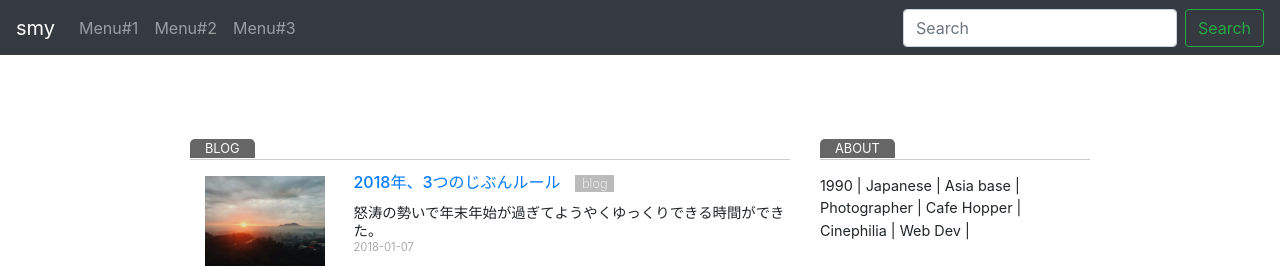
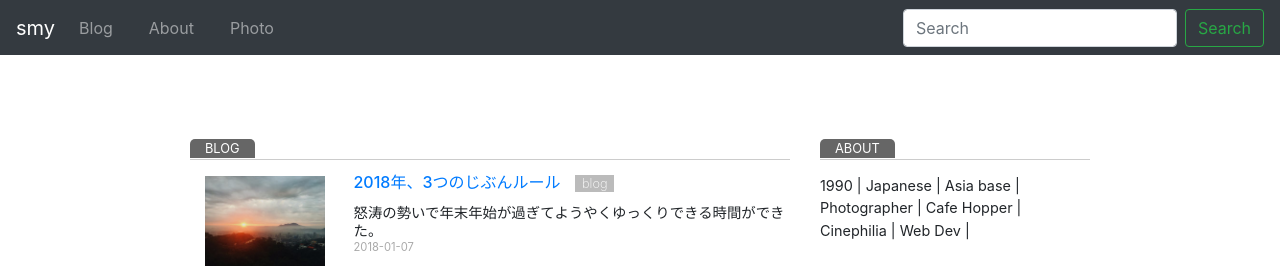
Before and after one commit to sumi0820/smy-jp-v1, a Jekyll site: the page built from index.md, in a window 1280 px wide. Shown: the top 268 px of the page. Built offline with Jekyll 4.4.1, drawn with Linux system fonts in a browser that asks for light colours; nearby versions of some CDN libraries.

Commit message:
initial commit

```diff
--- a/_includes/top-nav.html
+++ b/_includes/top-nav.html
@@ -2,21 +2,24 @@
 
 <nav class="navbar navbar-expand-sm navbar-dark bg-dark">
   <a class="navbar-brand" href="{{ site.url }}/">smy</a>
-  <button class="navbar-toggler" type="button"
-      data-toggle="collapse"
-      data-target="#navmenu1"
-      aria-controls="navmenu1"
-      aria-expanded="false"
-      aria-label="Toggle navigation">
+  <button class="navbar-toggler" type="button" data-toggle="collapse" data-target="#navbarSupportedContent" aria-controls="navbarSupportedContent" aria-expanded="false" aria-label="Toggle navigation">
     <span class="navbar-toggler-icon"></span>
   </button>
-  <div class="collapse navbar-collapse" id="navmenu1">
-    <div class="navbar-nav">
-      <a class="nav-item nav-link" href="#">Menu#1</a>
-      <a class="nav-item nav-link" href="#">Menu#2</a>
-      <a class="nav-item nav-link" href="#">Menu#3</a>
-    </div>
-  </div>
+    <div class="collapse navbar-collapse" id="navbarSupportedContent">
+      <ul class="navbar-nav mr-auto">
+          <li class="nav-item">
+            <a class="nav-link" href="{{ site.url }}/blog/">Blog</a>
+          </li>
+          <li class="nav-item">
+            <a class="nav-link" href="{{ site.url }}/about/">About</a>
+          </li>
+          <li class="nav-item">
+            <a class="nav-link" href="{{ site.url }}/photo/">Photo</a>
+          </li>
+          <!-- <a class="nav-item nav-link active" href="{{ site.url }}/blog/">Blog <span class="sr-only">(current)</span></a> -->
+          <!-- <a class="nav-item nav-link" href="#">Pricing</a>
+          <a class="nav-item nav-link disabled" href="#" tabindex="-1" aria-disabled="true">Disabled</a> -->
+        </ul>
 
 
 <!--      <div class="nav-right">
@@ -32,3 +35,7 @@
       </form>
     </div>
 </nav>
+
+<script src="https://code.jquery.com/jquery-3.3.1.slim.min.js" integrity="sha384-q8i/X+965DzO0rT7abK41JStQIAqVgRVzpbzo5smXKp4YfRvH+8abtTE1Pi6jizo" crossorigin="anonymous"></script>
+<script src="https://cdnjs.cloudflare.com/ajax/libs/popper.js/1.14.3/umd/popper.min.js" integrity="sha384-ZMP7rVo3mIykV+2+9J3UJ46jBk0WLaUAdn689aCwoqbBJiSnjAK/l8WvCWPIPm49" crossorigin="anonymous"></script>
+<script src="https://stackpath.bootstrapcdn.com/bootstrap/4.1.3/js/bootstrap.min.js" integrity="sha384-ChfqqxuZUCnJSK3+MXmPNIyE6ZbWh2IMqE241rYiqJxyMiZ6OW/JmZQ5stwEULTy" crossorigin="anonymous"></script>
```
